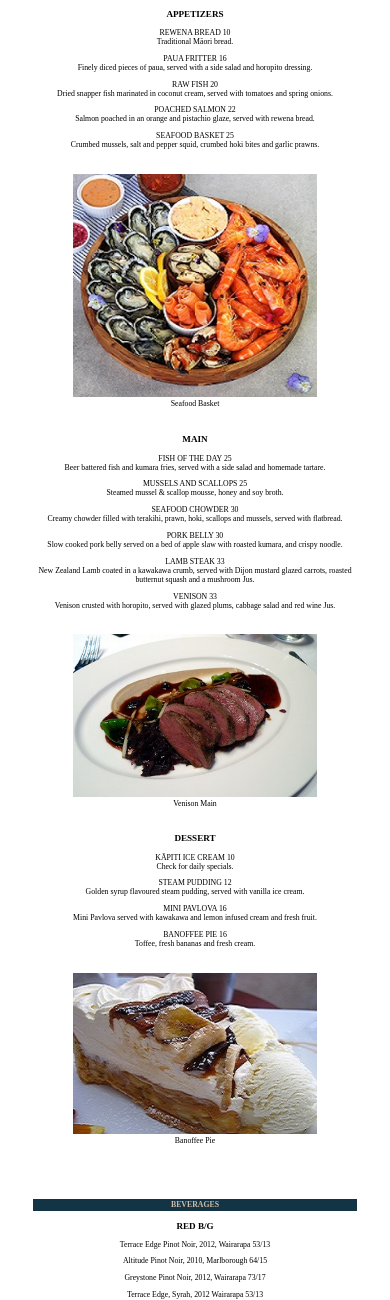
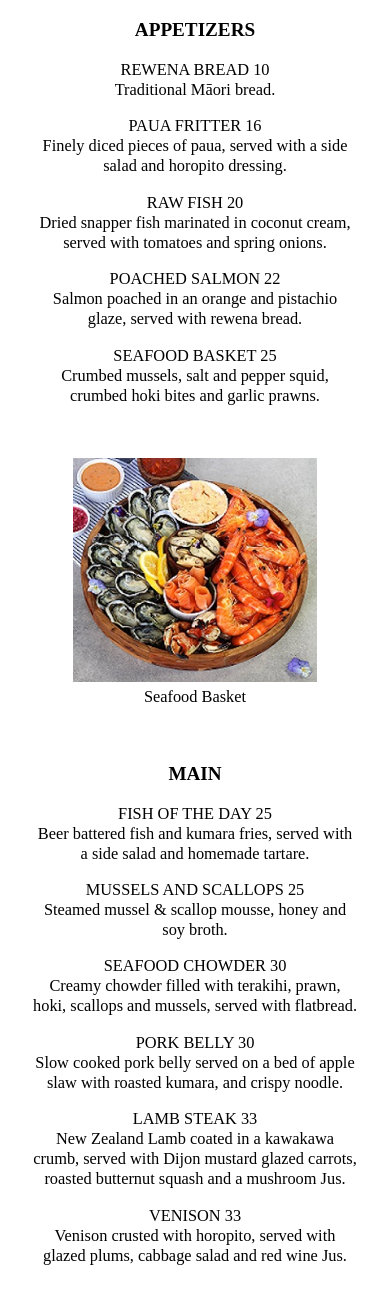
Before and after one commit to ChrisCairns10/ChrisCairns10.github.io, a PHP site: page /Menu/Menu.html in a window 390 px wide. Shown: the part 116-1416 px from the top of the page. Run offline with PHP 8.4, Linux system fonts and the light colour scheme.

Commit message:
Add files via upload

```diff
--- a/CSS/my-css.css
+++ b/CSS/my-css.css
@@ -54,7 +54,7 @@
 /* If the screen size is 601px wide or less, set the font-size of <div> to 30px */
 @media screen and (max-width: 600px) {
 .main {
-    font-size: 2vw;
+    font-size: 4.2vw;
     }
 }
 
```
